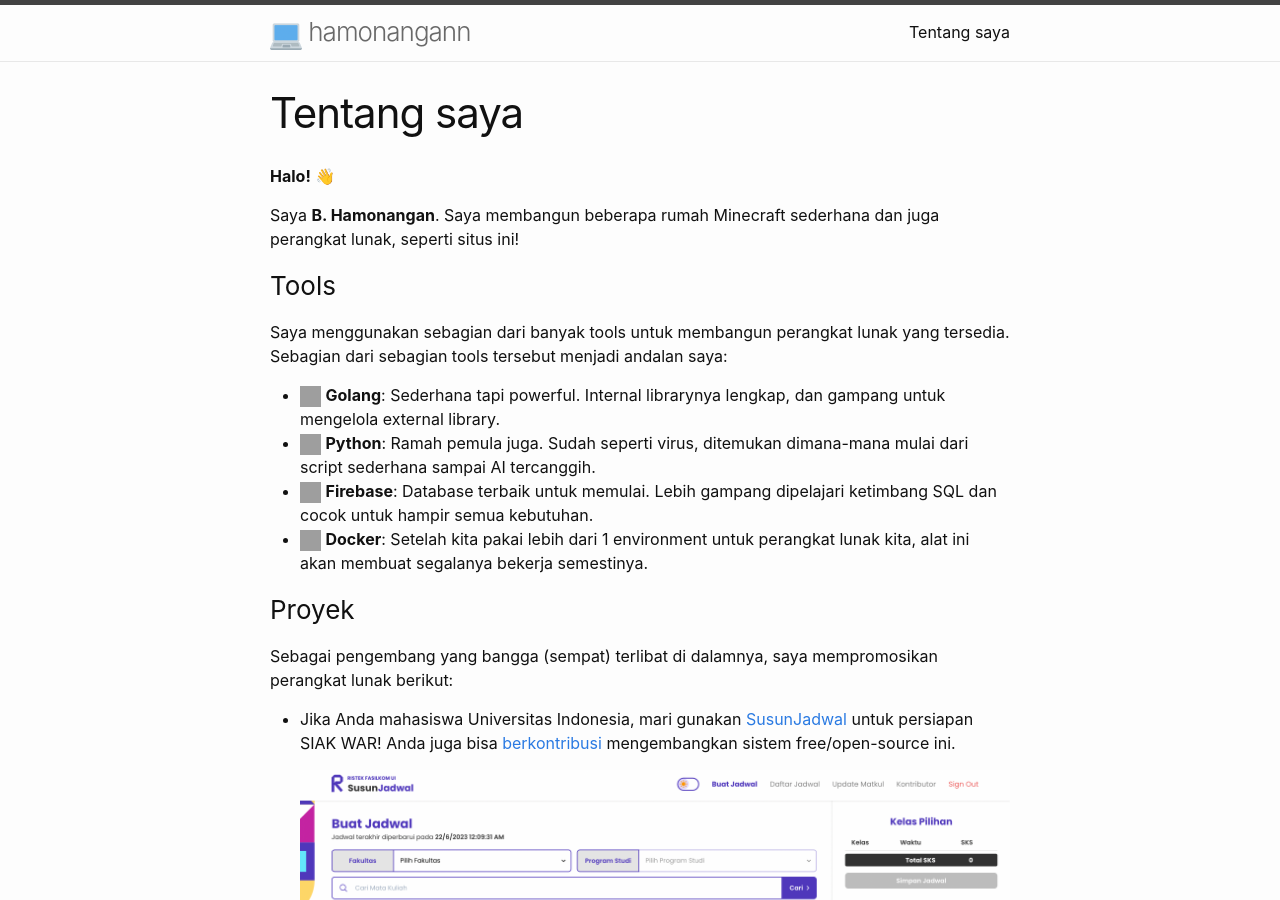
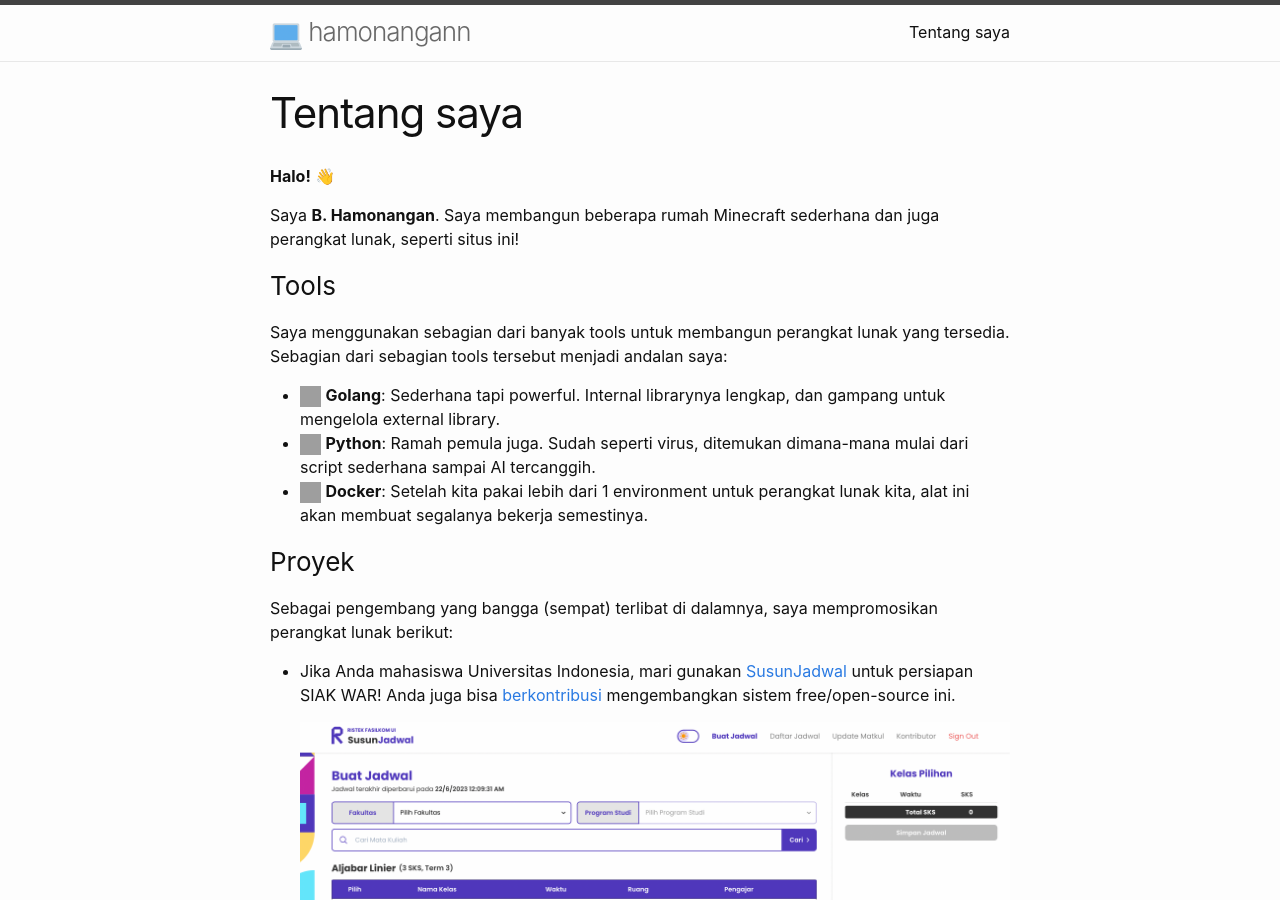
Before and after one commit to hamonangann/hamonangann.github.io, a Jekyll site: the page built from about.markdown, in a window 1280 px wide and 900 px high. Built offline with Jekyll 4.4.1, drawn with Linux system fonts in a browser that asks for light colours; grey boxes are pictures that could not be loaded.

Commit message:
update about me

```diff
--- a/about.markdown
+++ b/about.markdown
@@ -13,7 +13,6 @@ Saya menggunakan sebagian dari banyak tools untuk membangun perangkat lunak yang
 
 - <a href="https://www.go.dev/" title="Golang"><img src="https://github.com/get-icon/geticon/raw/master/icons/go.svg" alt="Golang" width="21px" height="21px"></a> __Golang__: Sederhana tapi powerful. Internal librarynya lengkap, dan gampang untuk mengelola external library.
 - <a href="https://www.python.org/" title="Python"><img src="https://github.com/get-icon/geticon/raw/master/icons/python.svg" alt="Python" width="21px" height="21px"></a> __Python__: Ramah pemula juga. Sudah seperti virus, ditemukan dimana-mana mulai dari script sederhana sampai AI tercanggih.
-- <a href="https://www.firebase.com/" title="Firebase"><img src="https://github.com/get-icon/geticon/raw/master/icons/firebase.svg" alt="Firebase" width="21px" height="21px"></a> __Firebase__: Database terbaik untuk memulai. Lebih gampang dipelajari ketimbang SQL dan cocok untuk hampir semua kebutuhan.
 - <a href="https://www.docker.com/" title="docker"><img src="https://github.com/get-icon/geticon/raw/master/icons/docker-icon.svg" alt="docker" width="21px" height="21px"></a> __Docker__: Setelah kita pakai lebih dari 1 environment untuk perangkat lunak kita, alat ini akan membuat segalanya bekerja semestinya.
 
 ### Proyek
```
